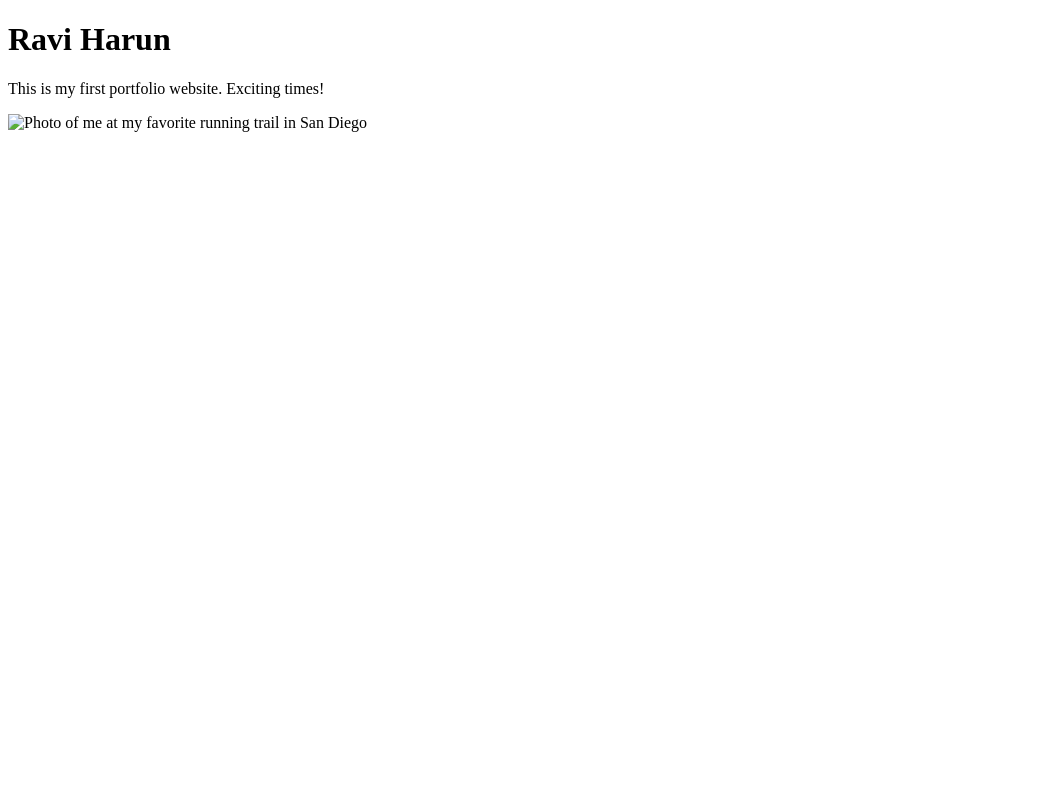
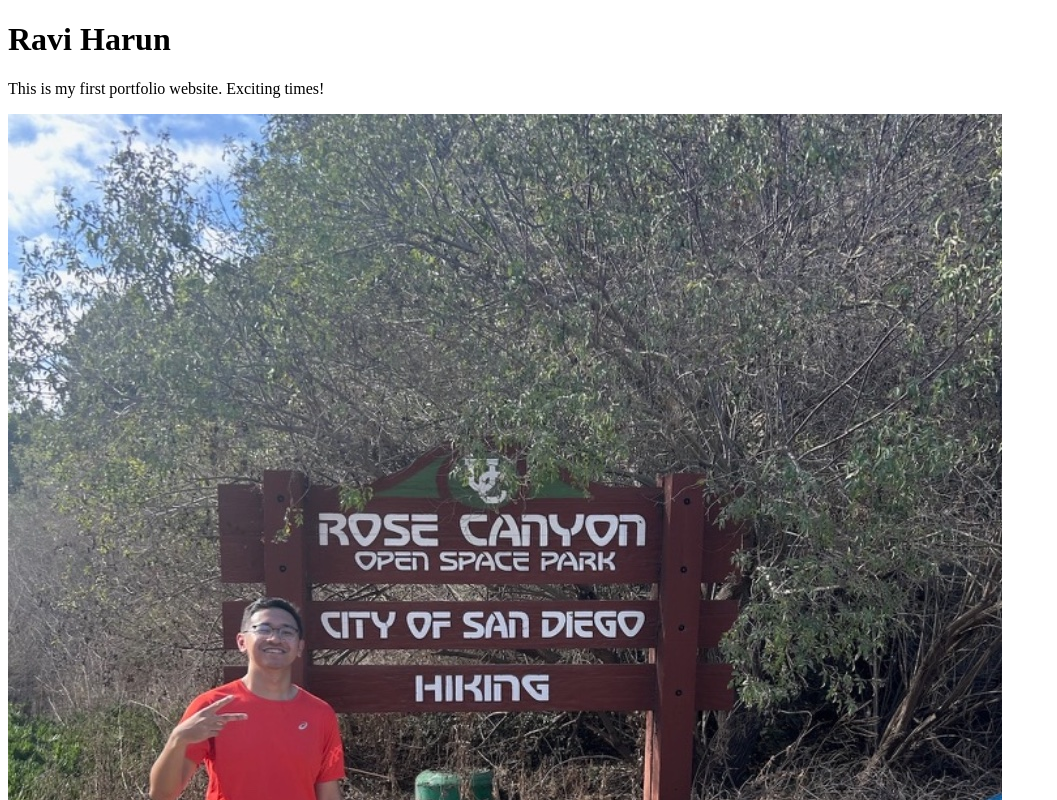
Before and after one commit to Haruncodes/Portfolio, a plain HTML site: page index.html in a window 1280 px wide. Shown: the top 800 px of the page, without its empty margins (0-1057 px from the left). Drawn offline with Linux system fonts and the light colour scheme.

Commit message:
Update index.html

```diff
--- a/index.html
+++ b/index.html
@@ -9,6 +9,6 @@
 <body>
     <h1>Ravi Harun</h1>
     <p>This is my first portfolio website. Exciting times!</p>
-    <img src="images/Picture of me.jpg" alt="Photo of me at my favorite running trail in San Diego">
+    <img src="images/Picture of me.jpeg" alt="Photo of me at my favorite running trail in San Diego">
 </body>
 </html>
```
